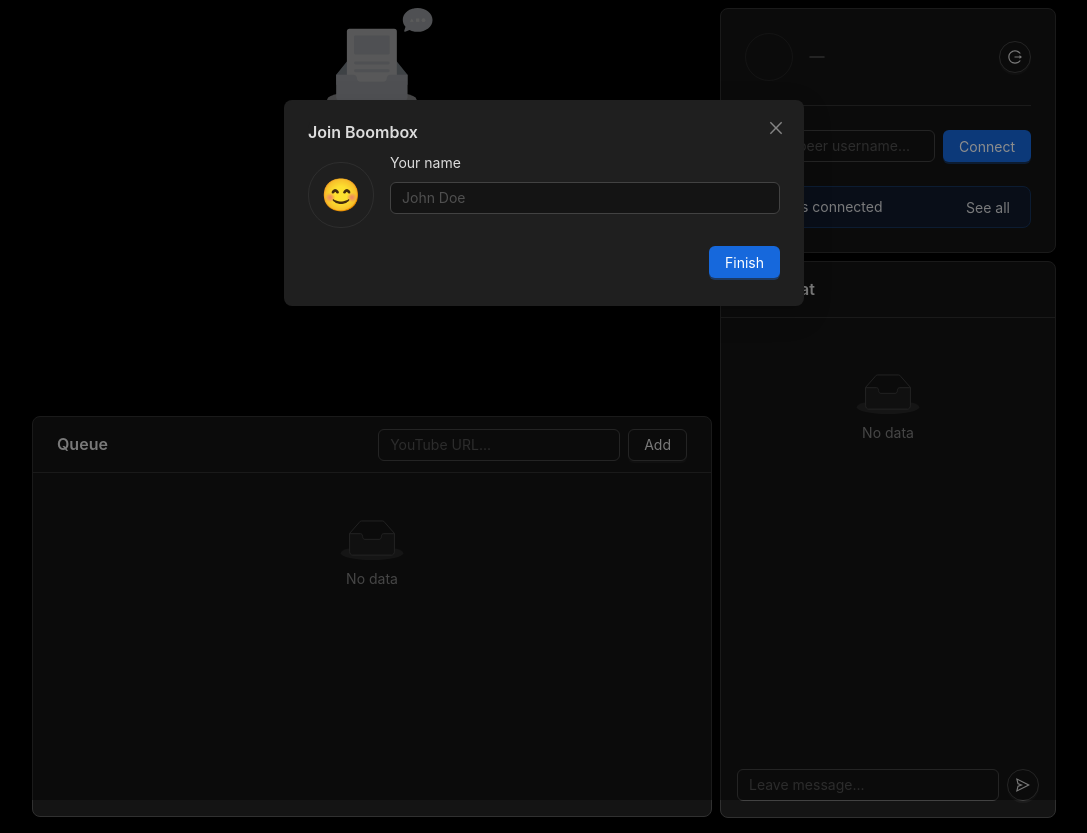
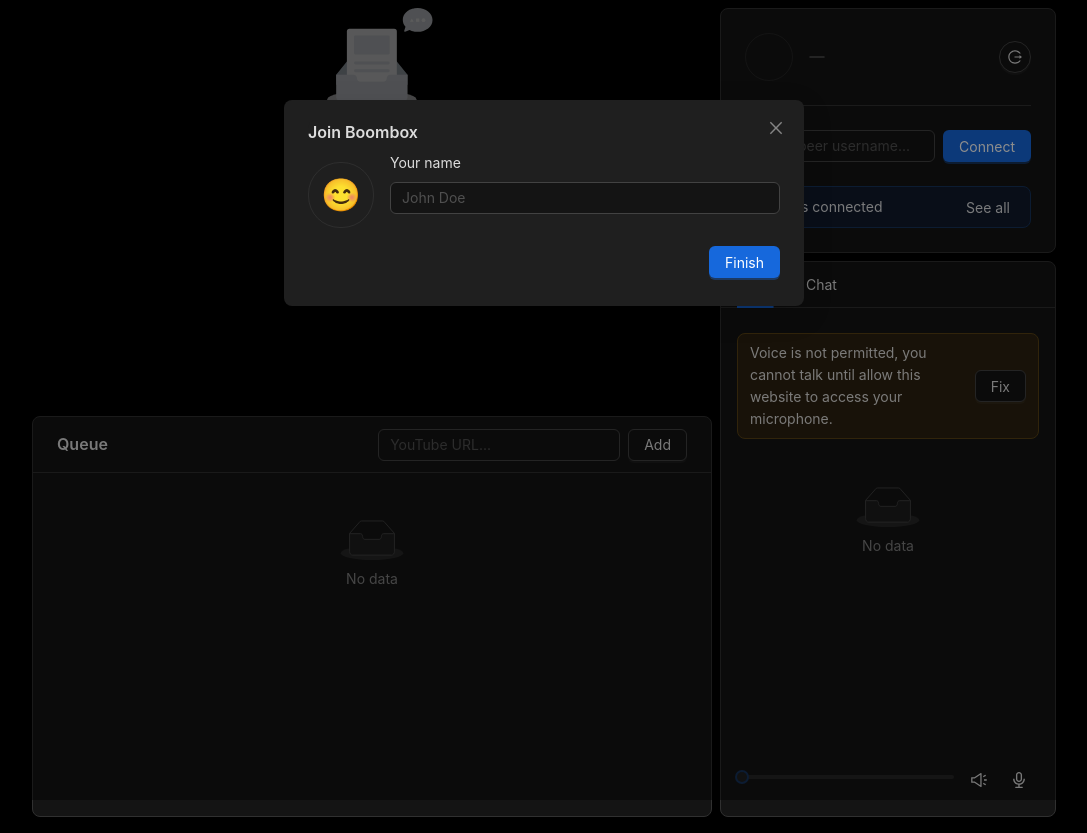
Before and after one commit to monokaijs/boombox, a React (Vite) app: page / in a window 1280 px wide. Shown: the whole page, without its empty margins (96-1183 px from the left). Built offline with nearby package versions, Linux system fonts and the light colour scheme.

Commit message:
:lipstick: voice ui

```diff
--- a/src/App.css
+++ b/src/App.css
@@ -26,3 +26,13 @@
 ::-webkit-scrollbar-thumb:hover {
   background: #555;
 }
+
+.communication-card .ant-tabs-content.ant-tabs-content-top {
+  height: 100%;
+}
+
+.communication-card .ant-tabs-content .ant-tabs-tabpane-active {
+  height: 100%;
+  display: flex;
+  flex-direction: column;
+}
--- a/src/components/app/Chatbox/chat-box.module.css
+++ b/src/components/app/Chatbox/chat-box.module.css
@@ -15,3 +15,13 @@
 .commentInput {
     margin-right: 8px;
 }
+
+.tabsOuter {
+    height: 100%;
+}
+
+.peerItem {
+    display: flex;
+    align-items: center;
+    justify-content: space-between;
+}
--- a/src/components/app/Chatbox/index.tsx
+++ b/src/components/app/Chatbox/index.tsx
@@ -1,16 +1,17 @@
 import React, {useEffect, useRef, useState} from "react";
-import {Avatar, Button, Card, Form, Input, List, Space, Tooltip} from "antd";
+import {Alert, Avatar, Button, Card, Form, Input, List, Slider, Space, Tabs, Tooltip, Typography} from "antd";
 import {Comment} from '@ant-design/compatible'
 import styles from './chat-box.module.css';
-import {SendOutlined} from "@ant-design/icons";
+import {AudioMutedOutlined, AudioOutlined, SendOutlined, SoundOutlined} from "@ant-design/icons";
 import {useAppDispatch, useAppSelector} from "../../../redux/store.ts";
 import moment from "moment"
 import PeerService from "../../../services/peer.service.ts";
 import {addMessage, ChatMessage} from "../../../redux/slices/chat.slice.ts";
 import {Profile} from "../../../redux/slices/app.slice.ts";
+import {toggleMutePeer} from "../../../redux/actions/voice.actions.ts";
 
 export default function ChatBox() {
-  const {peers, profile} = useAppSelector(state => state.app);
+  const {peers, profile, voicePermitted} = useAppSelector(state => state.app);
   const {messages} = useAppSelector(state => state.chat);
   const [message, setMessage] = useState('');
   const dispatch = useAppDispatch();
@@ -35,11 +36,78 @@
     bottomRef.current?.scrollIntoView({behavior: 'smooth'});
   }, [messages]);
 
+  const requestMicrophoneAccess = () => {
+    // @ts-ignore
+    navigator.getUserMedia = (navigator.getUserMedia || navigator.webkitGetUserMedia || navigator.mozGetUserMedia || navigator.msGetUserMedia);
+
+    // @ts-ignore
+    navigator.getUserMedia({video: false, audio: true}, function success(localAudioStream) {
+      // Do something with audio stream
+    }, function error(err: any) {
+      // handle error
+    });
+  }
+
   return (
     <Card
-      bodyStyle={{height: 500, padding: 0, display: 'flex', flexDirection: 'column'}}
-      title={'Live chat'}
+      className={'communication-card'}
+      bodyStyle={{height: 554, padding: 0, display: 'flex', flexDirection: 'column'}}
     >
+      <Tabs
+        rootClassName={styles.tabsOuter}
+        tabBarStyle={{padding: '0 16px'}}
+        items={[{
+          key: '0',
+          label: 'Voice',
+          children: <>
+            <div
+              className={styles.commentsList}
+            >
+              {!voicePermitted && (
+                <Alert
+                  type={'warning'}
+                  message={'Voice is not permitted, you cannot talk until allow this website to access your microphone.'}
+                  action={[
+                    <Button onClick={requestMicrophoneAccess}>
+                      Fix
+                    </Button>
+                  ]}
+                />
+              )}
+              <List
+                dataSource={peers}
+                renderItem={item => (
+                  <div className={styles.peerItem} key={item.connectionId}>
+                    <Typography.Text>
+                      {item.name}
+                    </Typography.Text>
+                    <Button shape={'circle'} type={'text'} danger={item.muted}
+                            onClick={() => dispatch(toggleMutePeer(item.connectionId))}>
+                      {item.muted ?
+                        <AudioMutedOutlined/>
+                        : <AudioOutlined/>
+                      }
+                    </Button>
+                  </div>
+                )}
+              />
+            </div>
+            <div className={styles.commentAction}>
+              <div style={{flex: 1}}>
+                <Slider/>
+              </div>
+              <Button type={'text'} shape={'circle'} size={'large'}>
+                <SoundOutlined/>
+              </Button>
+              <Button type={'text'} shape={'circle'} size={'large'}>
+                <AudioOutlined/>
+              </Button>
+            </div>
+          </>
+        }, {
+          key: '1',
+          label: 'Chat',
+          children: <>
             <div
               className={styles.commentsList}
             >
@@ -62,7 +130,7 @@
                   />
                 )}
               />
-        <div ref={bottomRef} />
+              <div ref={bottomRef}/>
             </div>
             <div className={styles.commentAction}>
               <Input
@@ -79,6 +147,9 @@
                 <SendOutlined/>
               </Button>
             </div>
+          </>
+        }]}
+      />
     </Card>
   )
 }
--- /dev/null
+++ b/src/redux/actions/voice.actions.ts
@@ -0,0 +1,5 @@
+import {createAsyncThunk} from "@reduxjs/toolkit";
+
+export const toggleMutePeer = createAsyncThunk('voice/mute-peer', (connectionId: string) => {
+  return connectionId;
+});
--- a/src/redux/slices/app.slice.ts
+++ b/src/redux/slices/app.slice.ts
@@ -1,5 +1,6 @@
 import {createSlice, PayloadAction} from '@reduxjs/toolkit';
 import {setAppProfile} from "../actions/app.actions.ts";
+import {toggleMutePeer} from "../actions/voice.actions.ts";
 
 export interface Profile {
   name?: string;
@@ -66,7 +67,14 @@
   extraReducers: builder => {
     builder.addCase(setAppProfile.fulfilled, (state, action) => {
       state.profile = action.payload;
-    })
+    }).addCase(toggleMutePeer.fulfilled, (state, action) => {
+      state.peers = state.peers.map(peer => {
+        if (peer.connectionId === action.payload) {
+          peer.muted = !peer.muted;
+        }
+        return peer;
+      })
+    });
   }
 });
 
```
Lines whose indentation alone changed are shown as unchanged.
